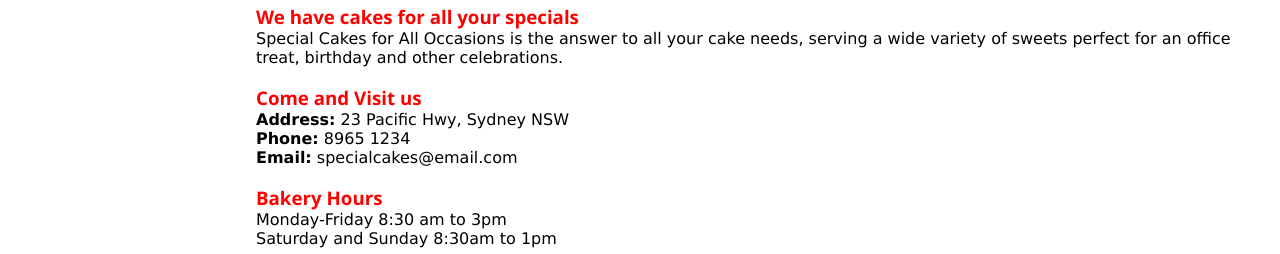
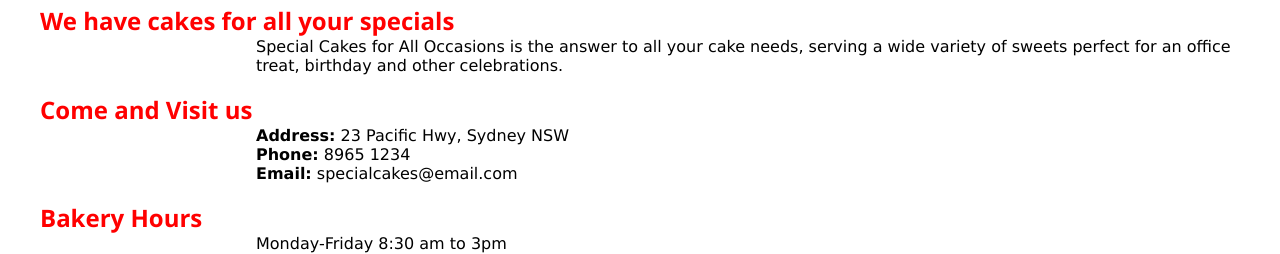
Before and after one commit to MaxWadey/cakeshop_td, a plain HTML site: page index.html in a window 1280 px wide. Shown: the part 523-777 px from the top of the page. Drawn offline with Linux system fonts and the light colour scheme.

Commit message:
Update index.html

```diff
--- a/index.html
+++ b/index.html
@@ -25,18 +25,18 @@
     </header>
     <section>
         <br><br><br>
-        <h3>We have cakes for all your specials</h2>
+        <h2>We have cakes for all your specials</h2>
         <p>
             Special Cakes for All Occasions is the answer to all your cake needs,
             serving a wide variety of sweets perfect for an office treat,
             birthday and other celebrations.</p><br>
-        <h3>Come and Visit us</h2>
+        <h2>Come and Visit us</h2>
         <p>
             <b>Address:</b> 23 Pacific Hwy, Sydney NSW <br>
                 <b>Phone:</b> 8965 1234<br>
                     <b>Email:</b> specialcakes@email.com
                 </p><br>
-        <h3>Bakery Hours</h2>
+        <h2>Bakery Hours</h2>
         <p>Monday-Friday 8:30 am to 3pm<br>Saturday and Sunday 8:30am to 1pm</p><br>
         <h3>Welcome to special cakes for All Occassions</h3><br>
         <img src="edited_images/edited_images/tiramisu-slice-1200.png" alt=""><br><br>
```
